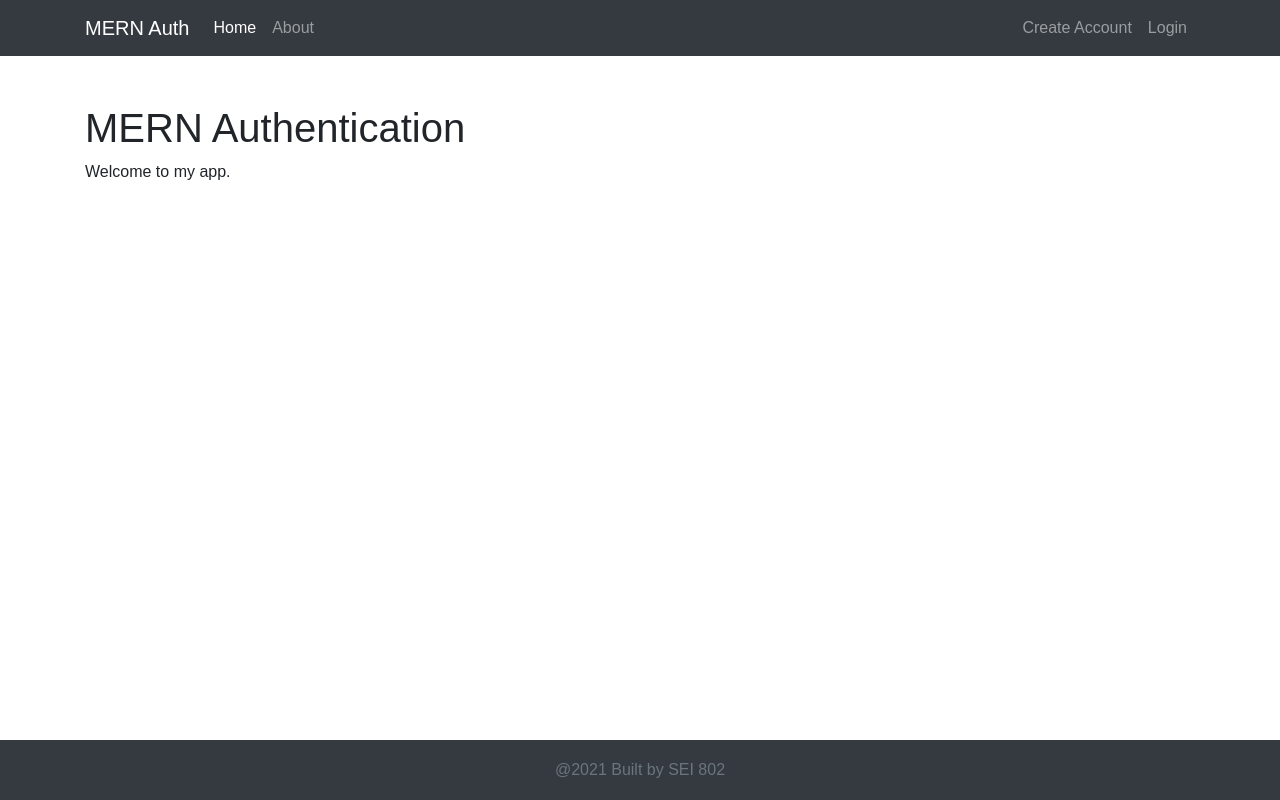
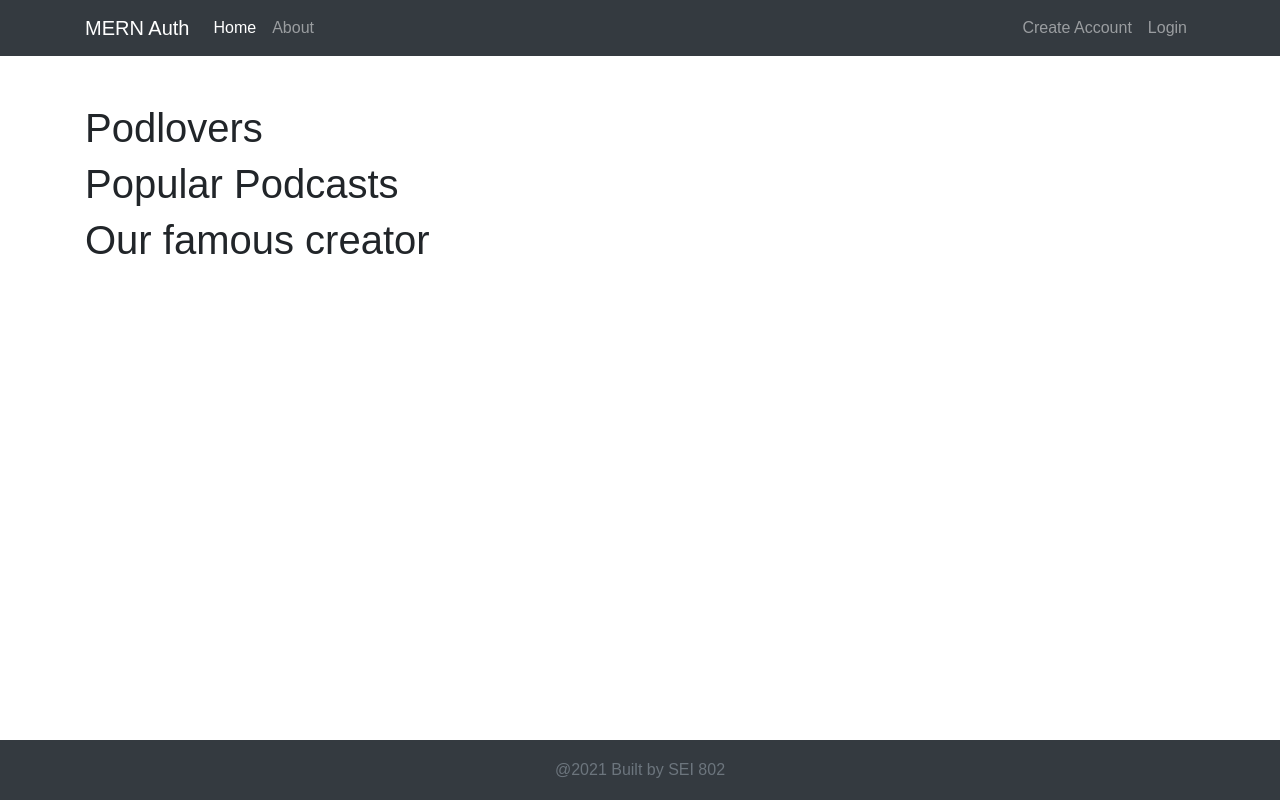
Before and after one commit to ReneTheMC/pod-lovers-frontend, a React (Create React App) app: page / in a window 1280 px wide. Built offline with nearby package versions, Linux system fonts and the light colour scheme; no server answers.

Commit message:
chore: create PodcastList.js and Creator.js

```diff
--- /dev/null
+++ b/src/components/Creator.js
@@ -0,0 +1,12 @@
+import React from 'react';
+
+const Creator = () => {
+    return (
+        <div>
+            <h1>Our famous creator</h1>
+
+        </div>
+    )
+}
+
+export default Creator;
--- /dev/null
+++ b/src/components/PodcastList.js
@@ -0,0 +1,12 @@
+import React from 'react';
+
+const PodcastList = () => {
+    return (
+        <div>
+            <h1>Popular Podcasts</h1>
+
+        </div>
+    )
+}
+
+export default PodcastList;
--- a/src/components/Signup.js
+++ b/src/components/Signup.js
@@ -33,7 +33,7 @@ const Signup = () => {
         // password length >= 8 characters
         if (password === confirmPassword && password.length >= 8) {
             const newUser = { name, email, password };
-            axios.post(`${REACT_APP_SERVER_URL}/users/register`, newUser)
+            axios.post(`${REACT_APP_SERVER_URL}/users/signup`, newUser)
             .then(response => {
                 console.log('===> Yay, new user');
                 console.log(response);
--- a/src/components/Welcome.js
+++ b/src/components/Welcome.js
@@ -1,10 +1,13 @@
 import React from 'react';
+import PodcastList from './PodcastList';
+import Creator from './Creator';
 
 const Welcome = () => {
     return (
         <div>
-            <h1>MERN Authentication</h1>
-            <p>Welcome to my app.</p>
+            <h1>Podlovers</h1>
+            <PodcastList />
+            <Creator />
         </div>
     )
 }
```
Also changed, not shown: 2 other files (tests, documents, lock files or other folders).
